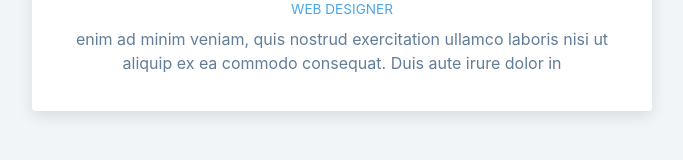
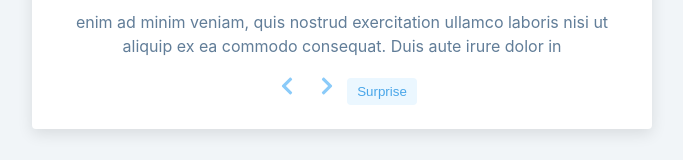
Before and after one commit to 5n0weirdo/LM-reviews-project, a React (Create React App) app: page / in a window 1280 px wide. Shown: the part 514-674 px from the top of the page, without its empty margins (298-981 px from the left). Built offline with nearby package versions, Linux system fonts and the light colour scheme.

Commit message:
Added buttons

```diff
--- a/src/Review.js
+++ b/src/Review.js
@@ -16,6 +16,15 @@ const Review = () => {
       <h4 className="author">{name}</h4>
       <p className="job">{job}</p>
       <p className="info">{text}</p>
+      <div className="button-container">
+        <button className="prev-btn">
+          <FaChevronLeft />
+        </button>
+        <button className="next-btn">
+          <FaChevronRight />
+        </button>
+        <button className="random-btn">Surprise</button>
+      </div>
     </article>
   );
 };
```
